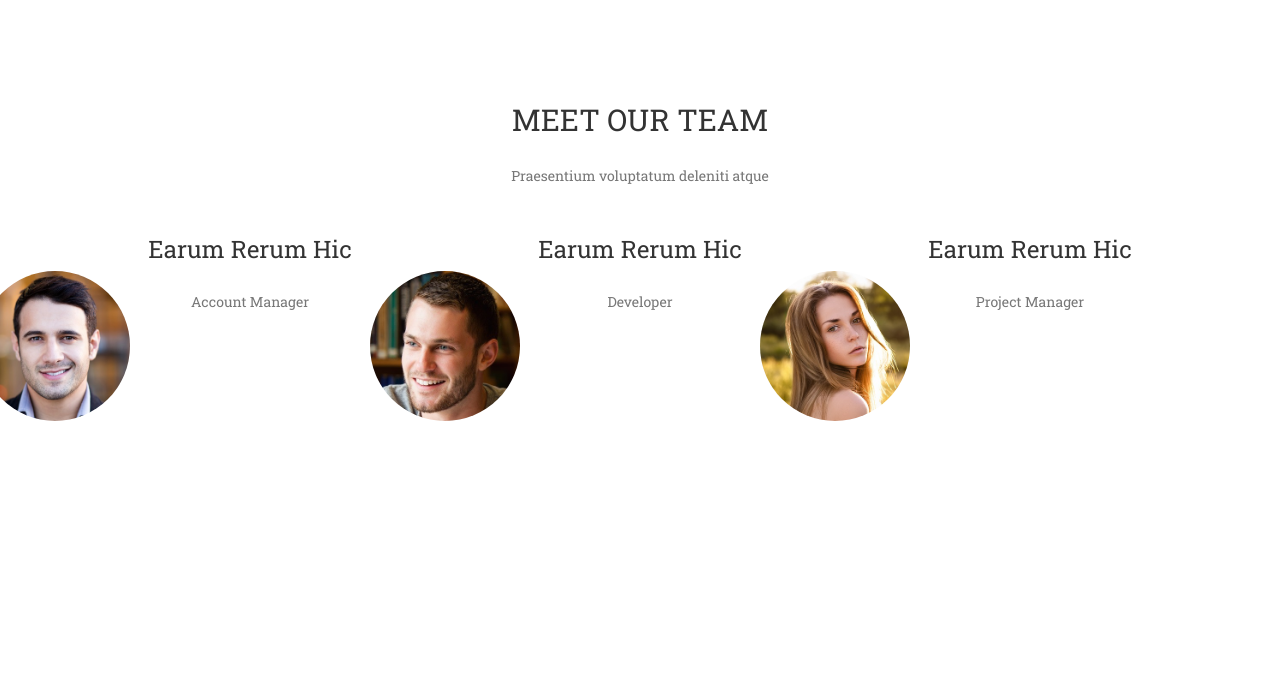
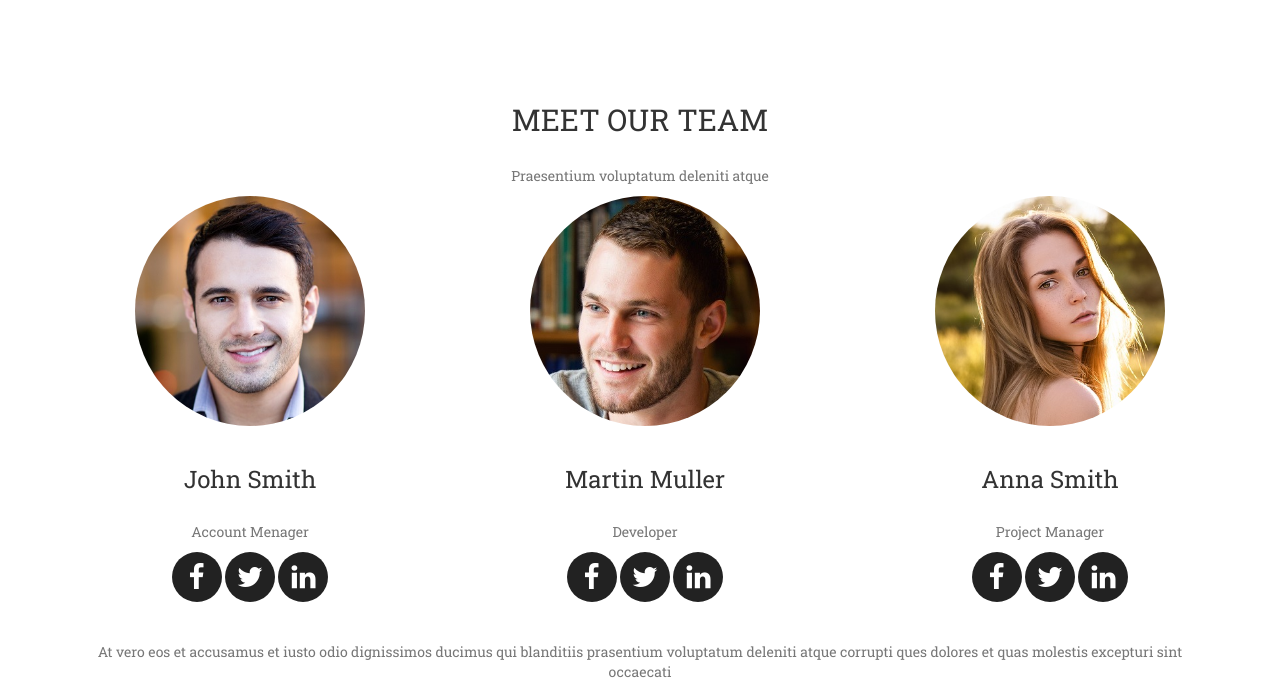
Before and after one commit to mat1489/bootstrap-caly-projekt, a plain HTML site: page index.html in a window 1280 px wide. Shown: the part 2414-3106 px from the top of the page. Before the commit the page ends 2835 px from the top, so only its background shows below. Drawn offline with Linux system fonts and the light colour scheme; a web font is replaced by a local one.

Commit message:
team zrobiony

```diff
--- a/css/style.css
+++ b/css/style.css
@@ -213,20 +213,29 @@ p{
 
 /*style team poczatek*/
 
-.team-item{
-    margin: 0 auto;
-    position: relative;
+
+
+
+#team .team-member {
+    margin-bottom: 40px;
 }
 
-#team img{
-    border-radius: 75px;
-    width: 150px;
-    height: 150px;
-    position: absolute;
-    top: 0;
-    left: 0;
-    transform: translate(-50%, 50%)
+#team .team-member img {
+    max-height: 230px;
 }
 
+#team i{
+    border-radius: 75px;
+    height: 50px;
+    width: 50px;
+    background-color: #222222;
+    line-height: 50px;
+    color: white;
+}
 
+#team i:hover{
+
+    background-color: #0ed8d6;
+
+}
 /*style team koniec*/
--- a/index.html
+++ b/index.html
@@ -142,45 +142,51 @@
 
 	<!--Sekcja Team / Poczatek-->
 
-	<section id="team">
-	<div class="container">
-	<div class="row">
-		<h2>Meet our Team</h2>
-        <p>Praesentium voluptatum deleniti atque</p>
-    </div>
-      <div id="team-items" class="row no-padding">
-            <div class="team-item col-sm-12 col-lg-4" id="team-item1">
-
-                    <img src="img/team/man-1.jpg" alt="">
-                    <h3>Earum Rerum Hic</h3>
-                    <p>Account Manager</p>
+<section id="team" class="text-center">
+    <div class="container">
+        <div class="row">
+            <header>
+                <h2 class="section-heading">Meet Our Team</h2>
+                <p class="section-description">Praesentium voluptatum deleniti atque</p>
+            </header>
+        </div>
+        <div class="row">
+            <div class="col-sm-4 team-member"> <img src="img/team/man-1.jpg" alt="" class="img-circle">
+                <h3>John Smith</h3>
+                <p class="team-member-position">Account Menager</p>
+                <div class="social-icons">
+                <a href=""><i class="fa fa-2x fa-facebook"></i></a>
+                <a href=""><i class="fa fa-2x fa-twitter" aria-hidden="true"></i></a>
+                <a href=""><i class="fa fa-2x fa-linkedin" aria-hidden="true"></i></a>
+                </div>
+            </div>
+             <div class="row">
+            <div class="col-sm-4 team-member"> <img src="img/team/man-2.jpg" alt="" class="img-circle">
+                <h3>Martin Muller</h3>
+                <p class="team-member-position">Developer</p>
+                <div class="social-icons">
+                <a href=""><i class="fa fa-2x fa-facebook"></i></a>
+                <a href=""><i class="fa fa-2x fa-twitter" aria-hidden="true"></i></a>
+                <a href=""><i class="fa fa-2x fa-linkedin" aria-hidden="true"></i></a>
+                </div>
+            </div>
+            <div class="row">
+            <div class="col-sm-4 team-member"> <img src="img/team/woman-1.jpg" alt="" class="img-circle">
+                <h3>Anna Smith</h3>
+                <p class="team-member-position">Project Manager</p>
+                <div class="social-icons">
+                <a href=""><i class="fa fa-2x fa-facebook"></i></a>
+                <a href=""><i class="fa fa-2x fa-twitter" aria-hidden="true"></i></a>
+                <a href=""><i class="fa fa-2x fa-linkedin" aria-hidden="true"></i></a>
+                </div>
+            </div>
+            </div>
+            </div>
+        </div>
+               <p class="section-description">At vero eos et accusamus et iusto odio dignissimos ducimus qui blanditiis prasentium voluptatum deleniti atque corrupti ques dolores et quas molestis excepturi sint occaecati </p>
 
             </div>
-
-            <div class="team-item col-sm-12 col-lg-4" id="team-item2">
-
-                    <img src="img/team/man-2.jpg" alt="">
-                    <h3>Earum Rerum Hic</h3>
-                    <p>Developer</p>
-
-            </div>
-
-            <div class="team-item col-sm-12 col-lg-4" id="team-item3">
-
-                    <img src="img/team/woman-1.jpg" alt="">
-                    <h3>Earum Rerum Hic</h3>
-                    <p>Project Manager</p>
-
-            </div>
-
-
-
-
-
-
-         </div>
-        </div>
-	</section>
+        </section>
 
 
 
```
